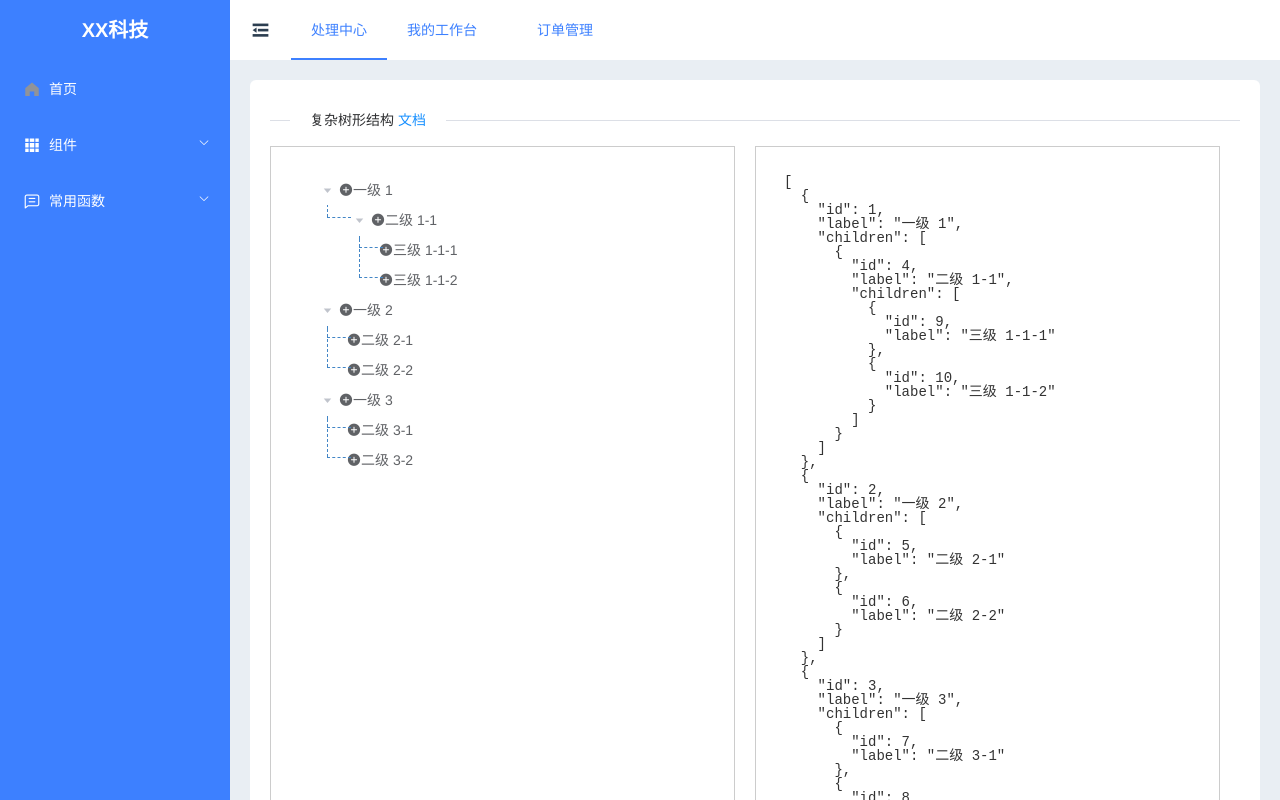
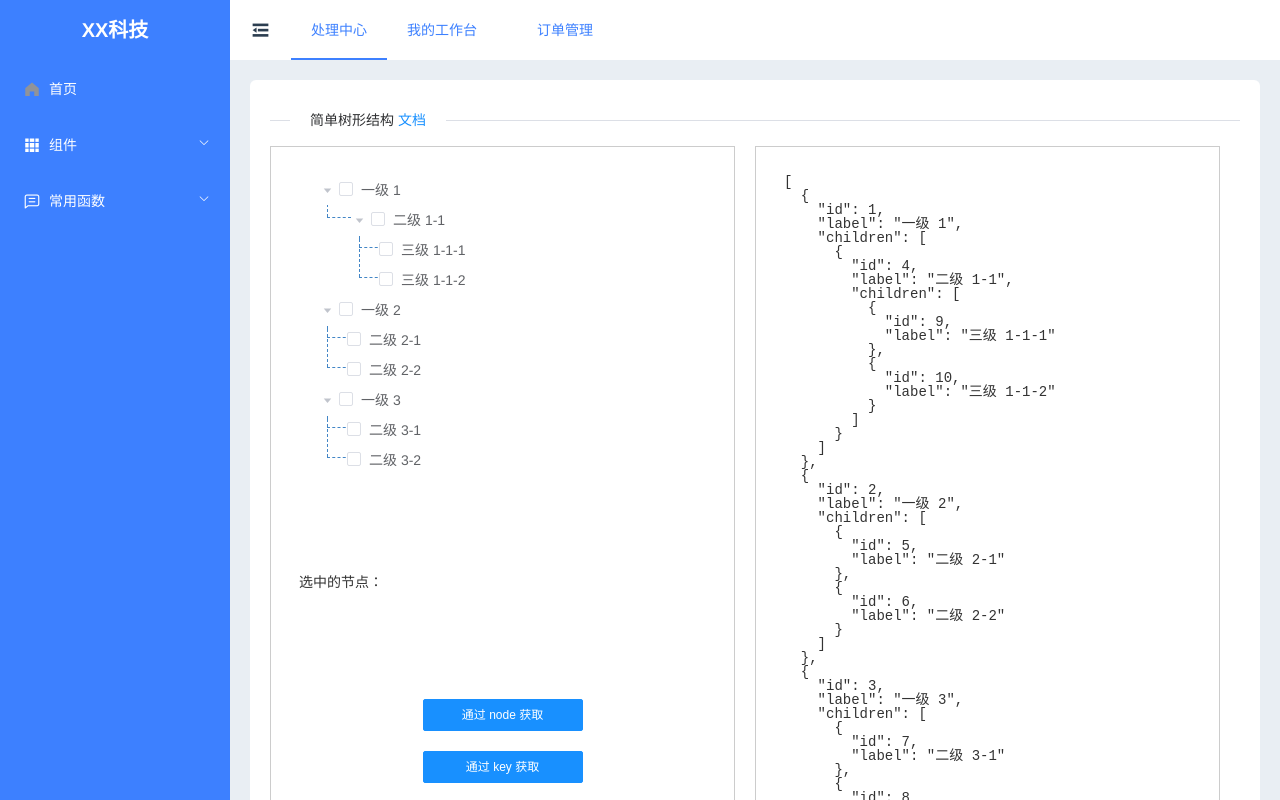
Before and after one commit to jiaoxf/admin-element-vue, a Vue app: page /components/tree in a window 1280 px wide. Built offline with nearby package versions, Linux system fonts and the light colour scheme.

Commit message:
简单树结构

```diff
--- a/src/views/Components/Table/index.vue
+++ b/src/views/Components/Table/index.vue
@@ -112,6 +112,7 @@ export default {
           param: 'status',
           align: 'center',
           render:  (row) => {
+            console.log(row)
             if (row.status === 0) {
               // return '<el-tag type="danger">未审核</el-tag>';
               return '未审核'
--- a/src/views/Components/Tree/ComplexTree.vue
+++ b/src/views/Components/Tree/ComplexTree.vue
@@ -91,9 +91,14 @@ export default {
       filterText: '',
       data: [
         {
+          id: 0,
+          label: '顶级',
+          children:[
+            {
               id: 1,
               label: '一级 1',
-          children: [{
+              children: [
+                {
                   id: 4,
                   label: '二级 1-1',
                   children: [{
@@ -104,26 +109,36 @@ export default {
                   label: '三级 1-1-2'
                   }]
                 }]
-        }, {
+            },
+            {
               id: 2,
               label: '一级 2',
-          children: [{
+              children: [
+                {
                   id: 5,
                   label: '二级 2-1'
-          }, {
+                },
+                {
                   id: 6,
                   label: '二级 2-2'
-          }]
-        }, {
+                }
+              ]
+            },
+            {
               id: 3,
               label: '一级 3',
-          children: [{
+              children: [
+                {
                   id: 7,
                   label: '二级 3-1'
-          }, {
+                },
+                {
                   id: 8,
                   label: '二级 3-2'
-          }]
+                }
+              ]
+            }
+          ]
         }
       ],
       ruleForm:{
--- /dev/null
+++ b/src/views/Components/Tree/SimplenessTree.vue
@@ -0,0 +1,130 @@
+<template>
+  <el-row :gutter="20" style="width:100%;">
+    <el-col :xs="12" :sm="12" :md="12" :lg="12" :xl="12" class='tree-div'>
+      <div class="leftTree comp-tree">
+        <el-tree
+          :data="data"
+          show-checkbox
+          default-expand-all
+          node-key="id"
+          ref="tree"
+          highlight-current
+          @check-change="handleCheckChange"
+          :props="defaultProps">
+        </el-tree>
+        <div class="text-div">
+          <span>
+            选中的节点：{{ checkTree }}
+          </span>
+        </div>
+        <div class="button-div">
+          <el-button type="primary" size="small" @click="getCheckedNodes">通过 node 获取</el-button>
+          <el-button type="primary" size="small" @click="getCheckedKeys">通过 key 获取</el-button>
+          <el-button type="primary" size="small" @click="setCheckedNodes">通过 node 设置</el-button>
+          <el-button type="primary" size="small" @click="setCheckedKeys">通过 key 设置</el-button>
+          <el-button type="primary" size="small" @click="resetChecked">清空</el-button>
+        </div>
+      </div>
+    </el-col>
+    <el-col :xs="12" :sm="12" :md="12" :lg="12" :xl="12">
+      <div class="json-div">
+        <pre>{{ JSON.stringify(data, null, 2)  }}</pre>
+      </div>
+    </el-col>
+  </el-row>
+</template>
+<script>
+
+export default {
+  name: 'SimplenessTree',
+  props: {
+
+  },
+  components: {},
+  data() {
+    return {
+      checkTree: '',
+      data: [{
+        id: 1,
+        label: '一级 1',
+        children: [{
+          id: 4,
+          label: '二级 1-1',
+          children: [{
+            id: 9,
+            label: '三级 1-1-1'
+          }, {
+            id: 10,
+            label: '三级 1-1-2'
+          }]
+        }]
+      }, {
+        id: 2,
+        label: '一级 2',
+        children: [{
+          id: 5,
+          label: '二级 2-1'
+        }, {
+          id: 6,
+          label: '二级 2-2'
+        }]
+      }, {
+        id: 3,
+        label: '一级 3',
+        children: [{
+          id: 7,
+          label: '二级 3-1'
+        }, {
+          id: 8,
+          label: '二级 3-2'
+        }]
+      }],
+      defaultProps: {
+        children: 'children',
+        label: 'label'
+      }
+    };
+  },
+  created() {
+
+  },
+  mounted() {
+
+  },
+  computed: {},
+  watch: {},
+  methods: {
+    handleCheckChange(data, checked, indeterminate) {
+      console.log(data, checked, indeterminate);
+      // if()
+      this.checkTree = data.label;
+    },
+    getCheckedNodes() {
+      console.log(this.$refs.tree.getCheckedNodes());
+    },
+    getCheckedKeys() {
+      console.log(this.$refs.tree.getCheckedKeys());
+    },
+    setCheckedNodes() {
+      this.$refs.tree.setCheckedNodes([{
+        id: 5,
+        label: '二级 2-1'
+      }, {
+        id: 9,
+        label: '三级 1-1-1'
+      }]);
+    },
+    setCheckedKeys() {
+      this.$refs.tree.setCheckedKeys([3]);
+    },
+    resetChecked() {
+      this.$refs.tree.setCheckedKeys([]);
+    }
+  },
+  activated() {}, //如果页面有keep-alive缓存功能，这个函数会触发
+}
+</script>
+<style lang='scss' scoped>
+@import './complex.scss'; // 引入公共css类
+
+</style>
--- a/src/views/Components/Tree/complex.scss
+++ b/src/views/Components/Tree/complex.scss
@@ -91,6 +91,20 @@
     width: 100px;
     margin-bottom: 2em;
   }
+  .text-div{
+    margin-top: 100px;
+    text-align: left;
+  }
+  .button-div{
+    display: inline-flex;
+    flex-direction: column;
+    flex-wrap: wrap;
+    margin-top: 100px;
+    ::v-deep .el-button{
+      width: 160px;
+      margin: 10px;
+    }
+  }
   // 自定义节点
   .comp-tr-node{
       // label
@@ -115,6 +129,7 @@
         }
       }
     }
+
   }
   // 高亮显示按钮
   .is-current{
--- a/src/views/Components/Tree/index.vue
+++ b/src/views/Components/Tree/index.vue
@@ -1,6 +1,22 @@
 <template>
   <div class="">
     <div class="element-container">
+      <el-row :gutter="20">
+        <el-col :xs="24" :sm="24" :md="24" :lg="24" :xl="24" class="component-content">
+          <div class="content-box">
+            <el-divider content-position="left">
+              简单树形结构
+              <a
+                target="_blank"
+                href="https://element.eleme.cn/#/zh-CN/component/tree"
+              >
+                文档
+              </a>
+            </el-divider>
+            <SimplenessTree />
+          </div>
+        </el-col>
+      </el-row>
       <el-row :gutter="20">
         <el-col :xs="24" :sm="24" :md="24" :lg="24" :xl="24" class="component-content">
           <div class="content-box">
@@ -22,13 +38,15 @@
 </template>
 <script>
 import ComplexTree from './ComplexTree'
+import SimplenessTree from './SimplenessTree'
 export default {
-  name: 'name',
+  name: 'Tree',
   props: {
 
   },
   components: {
-    ComplexTree
+    ComplexTree,
+    SimplenessTree
   },
   data() {
     return {
--- a/src/views/Components/table/index.vue
+++ b/src/views/Components/table/index.vue
@@ -112,6 +112,7 @@ export default {
           param: 'status',
           align: 'center',
           render:  (row) => {
+            console.log(row)
             if (row.status === 0) {
               // return '<el-tag type="danger">未审核</el-tag>';
               return '未审核'
```
Lines whose indentation alone changed are shown as unchanged.
